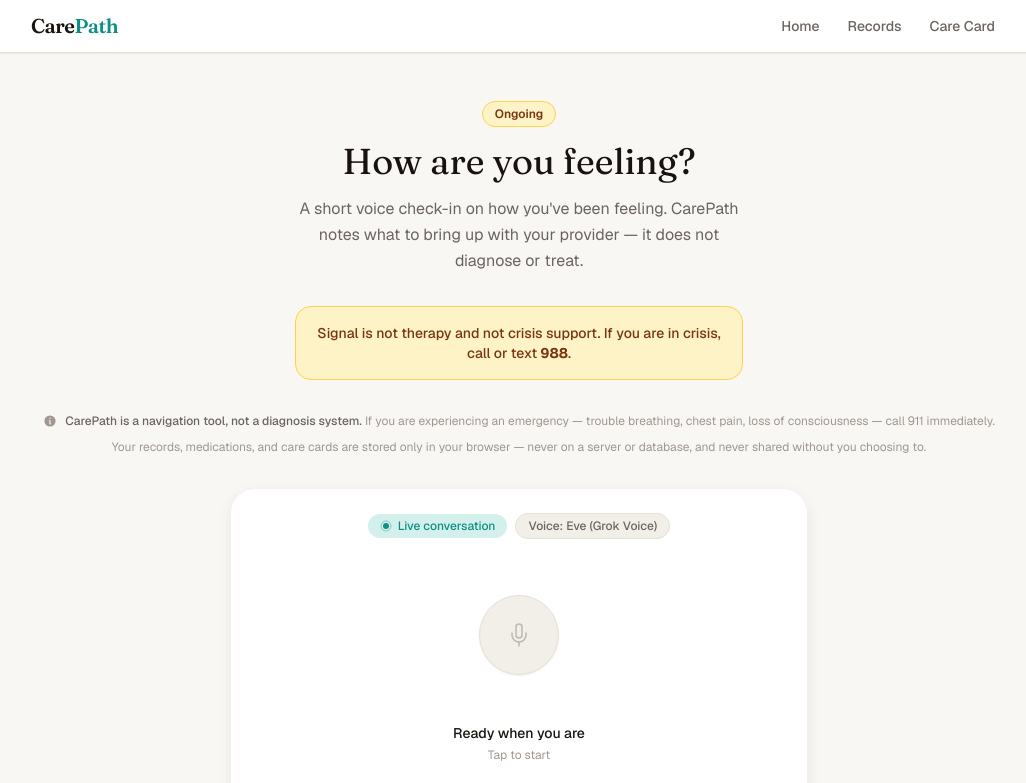
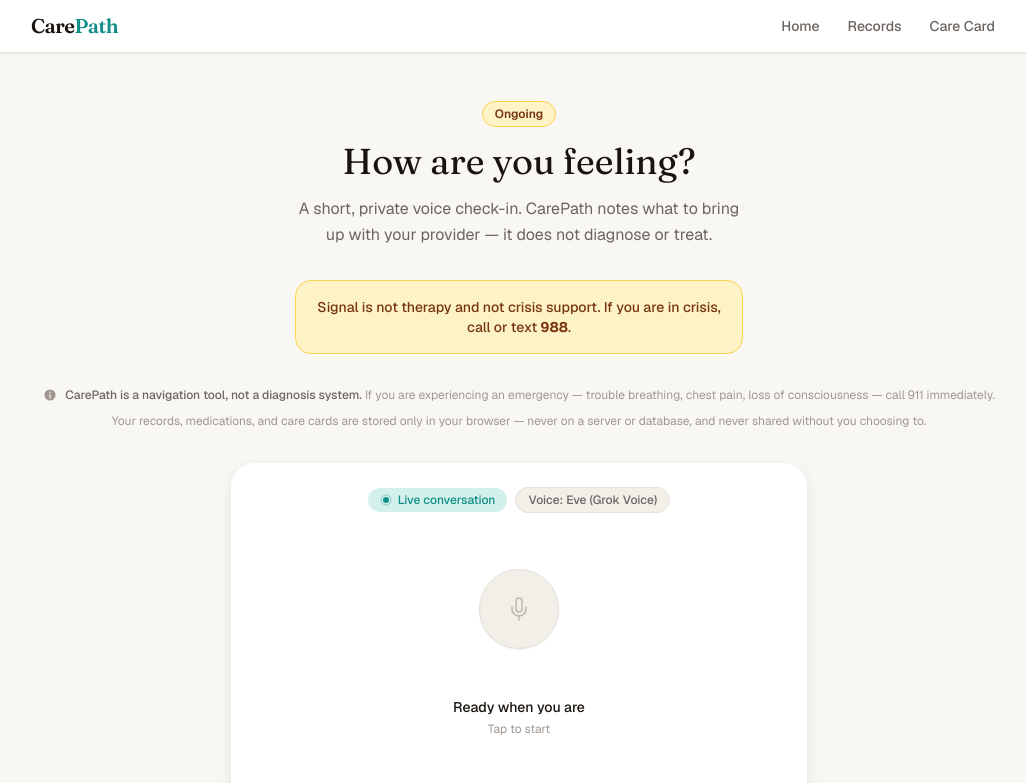
Before and after one commit to TarunYadgirkar/carepath, a Next.js app: page /signal in a window 1280 px wide. Shown: the top 783 px of the page, without its empty margins (121-1147 px from the left). Built offline with nearby package versions, Linux system fonts and the light colour scheme.

Commit message:
polish: branded favicon (app/icon.svg), tighten signal sub-headline

```diff
--- a/src/app/signal/page.tsx
+++ b/src/app/signal/page.tsx
@@ -58,7 +58,7 @@
           How are you feeling?
         </h1>
         <p className="max-w-md text-base leading-relaxed" style={{ color: "var(--text-muted)" }}>
-          A short voice check-in on how you&apos;ve been feeling. CarePath notes what to bring up
+          A short, private voice check-in. CarePath notes what to bring up
           with your provider — it does not diagnose or treat.
         </p>
       </div>
```
Also changed, not shown: src/app/icon.svg (added).
